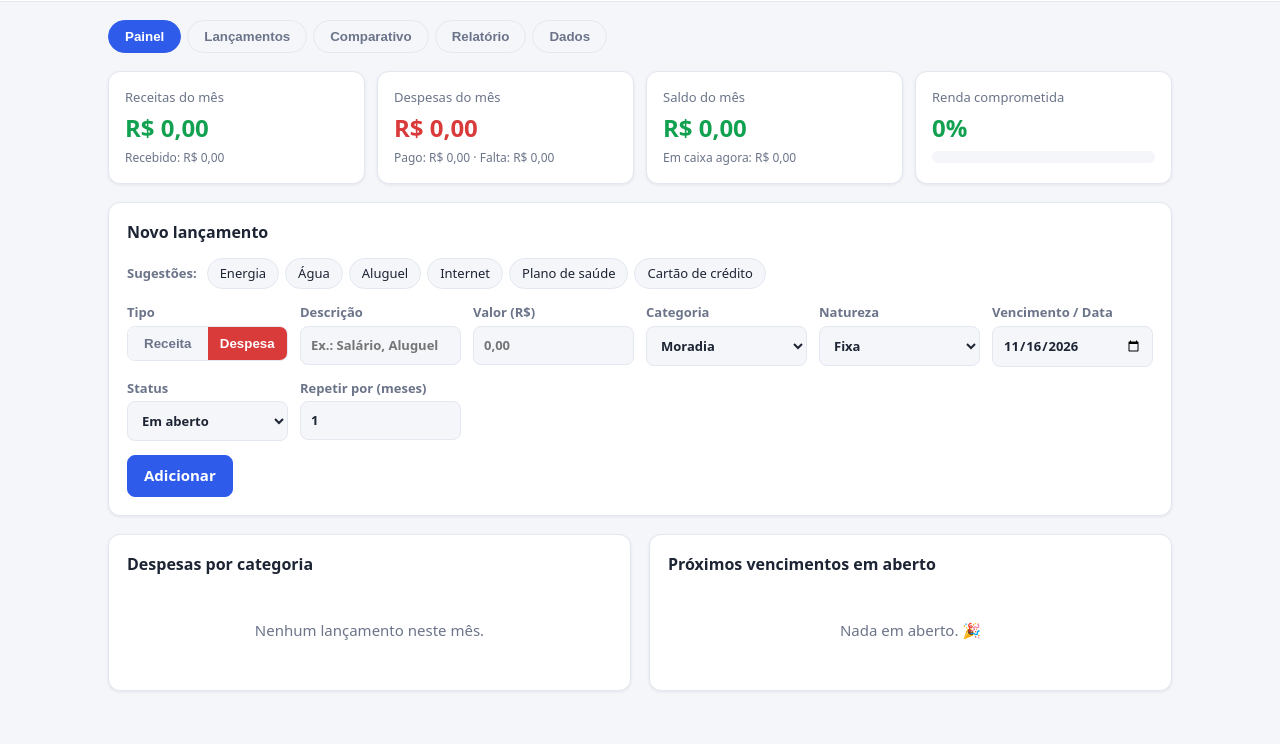
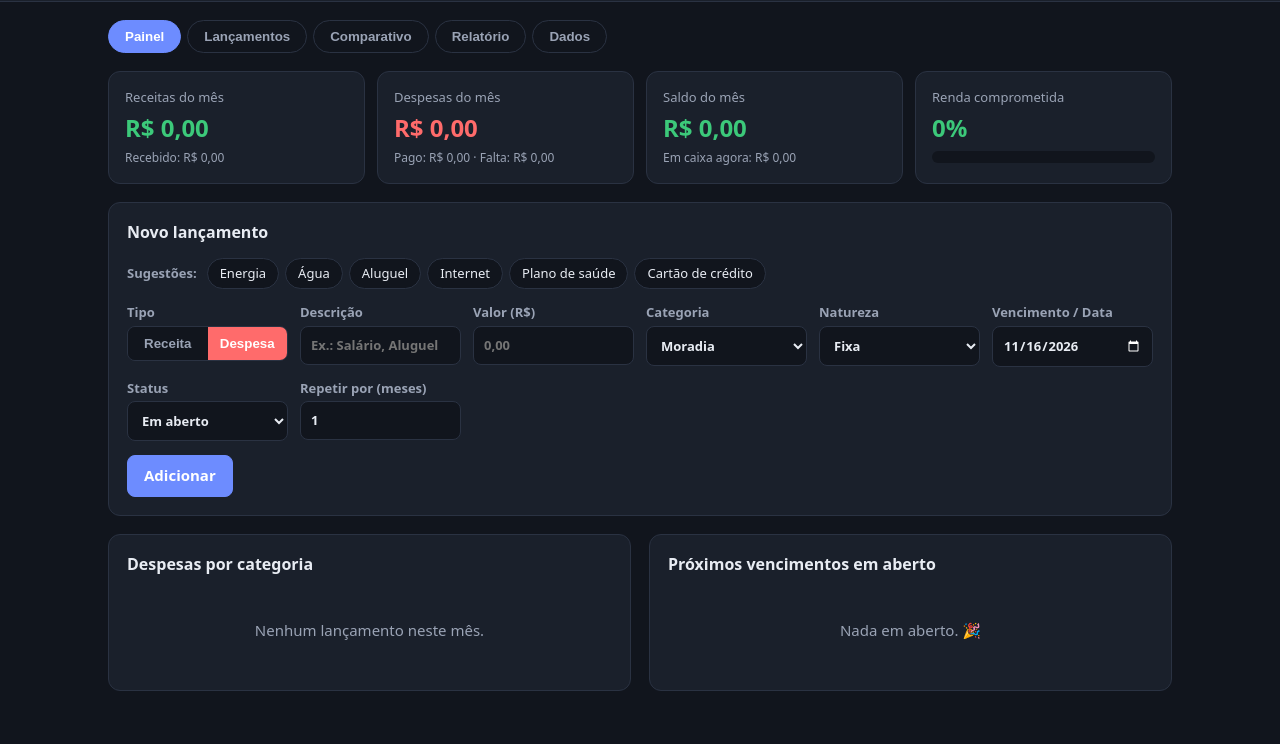
Before and after one commit to pedrojrti/controle-financeiroPJ, a plain HTML site: page index.html in a window 1280 px wide. Shown: the part 56-800 px from the top of the page. Drawn offline with Linux system fonts and the light colour scheme.

Commit message:
Aplica tema escuro como padrão
Co-Authored-By: Claude Opus 5.5 <noreply@anthropic.com>
Claude-Session: https://claude.ai/code/session_01JR2rdjAd4mqfKtPaQnqytw

```diff
--- a/index.html
+++ b/index.html
@@ -6,30 +6,21 @@
 <title>Gestão Financeira Pessoal</title>
 <style>
   :root {
-    --bg: #f4f6fa;
-    --card: #ffffff;
-    --text: #1d2433;
-    --muted: #6b7489;
-    --border: #e3e7ef;
-    --primary: #2f5bea;
-    --receita: #12a150;
-    --receita-bg: #e7f7ee;
-    --despesa: #d93a3a;
-    --despesa-bg: #fdecec;
-    --alerta: #c98a00;
-    --alerta-bg: #fff6df;
+    color-scheme: dark;
+    --bg: #11151d;
+    --card: #1a202b;
+    --text: #e8ecf3;
+    --muted: #9aa3b5;
+    --border: #2a3242;
+    --primary: #6d8cff;
+    --receita: #3cc97a;
+    --receita-bg: #173326;
+    --despesa: #ff6b6b;
+    --despesa-bg: #3a1d1f;
+    --alerta: #f0b52b;
+    --alerta-bg: #3a2f14;
     --radius: 12px;
-    --shadow: 0 1px 3px rgba(20, 30, 60, .08);
-  }
-  @media (prefers-color-scheme: dark) {
-    :root {
-      --bg: #11151d; --card: #1a202b; --text: #e8ecf3; --muted: #9aa3b5;
-      --border: #2a3242; --primary: #6d8cff;
-      --receita: #3cc97a; --receita-bg: #173326;
-      --despesa: #ff6b6b; --despesa-bg: #3a1d1f;
-      --alerta: #f0b52b; --alerta-bg: #3a2f14;
-      --shadow: none;
-    }
+    --shadow: none;
   }
   * { box-sizing: border-box; margin: 0; padding: 0; }
   body {
@@ -741,7 +732,7 @@ const CENARIOS = {
   realista: { r: 4, d: 4.5 },
   otimista: { r: 8, d: 3 }
 };
-const PALETA = ['#2f5bea', '#d93a3a', '#12a150', '#c98a00', '#8e44ad', '#16a2b8', '#e67e22', '#7f8c8d', '#e84393', '#00b894', '#6c5ce7', '#b33939'];
+const PALETA = ['#6d8cff', '#ff6b6b', '#3cc97a', '#f0b52b', '#8e44ad', '#16a2b8', '#e67e22', '#7f8c8d', '#e84393', '#00b894', '#6c5ce7', '#b33939'];
 const relEstado = { periodo: 12, grafHist: 'barras', grafProj: 'acumulado', saldoIniEditado: false };
 
 function ligarSeg(id, chave) {
```
Also changed, not shown: 1 other file.
